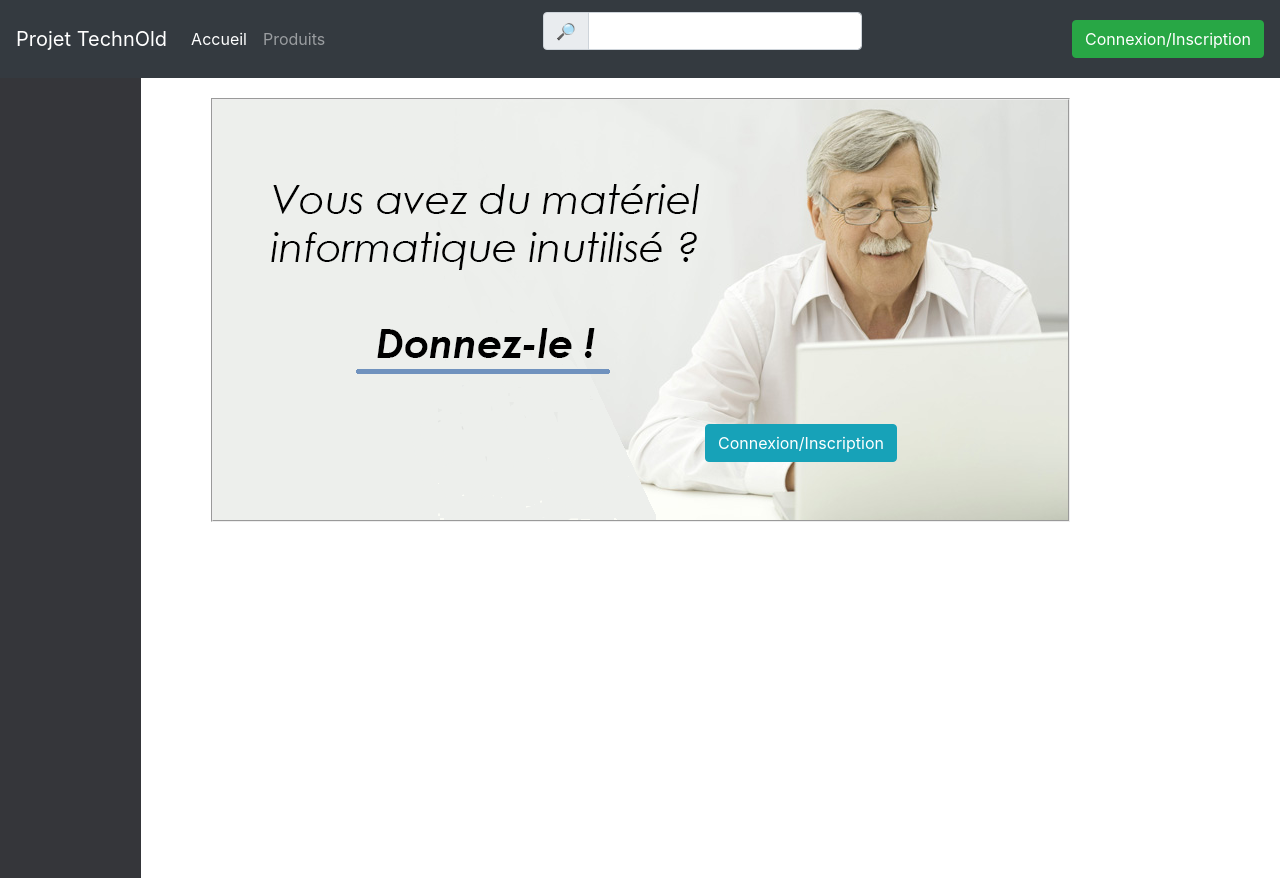
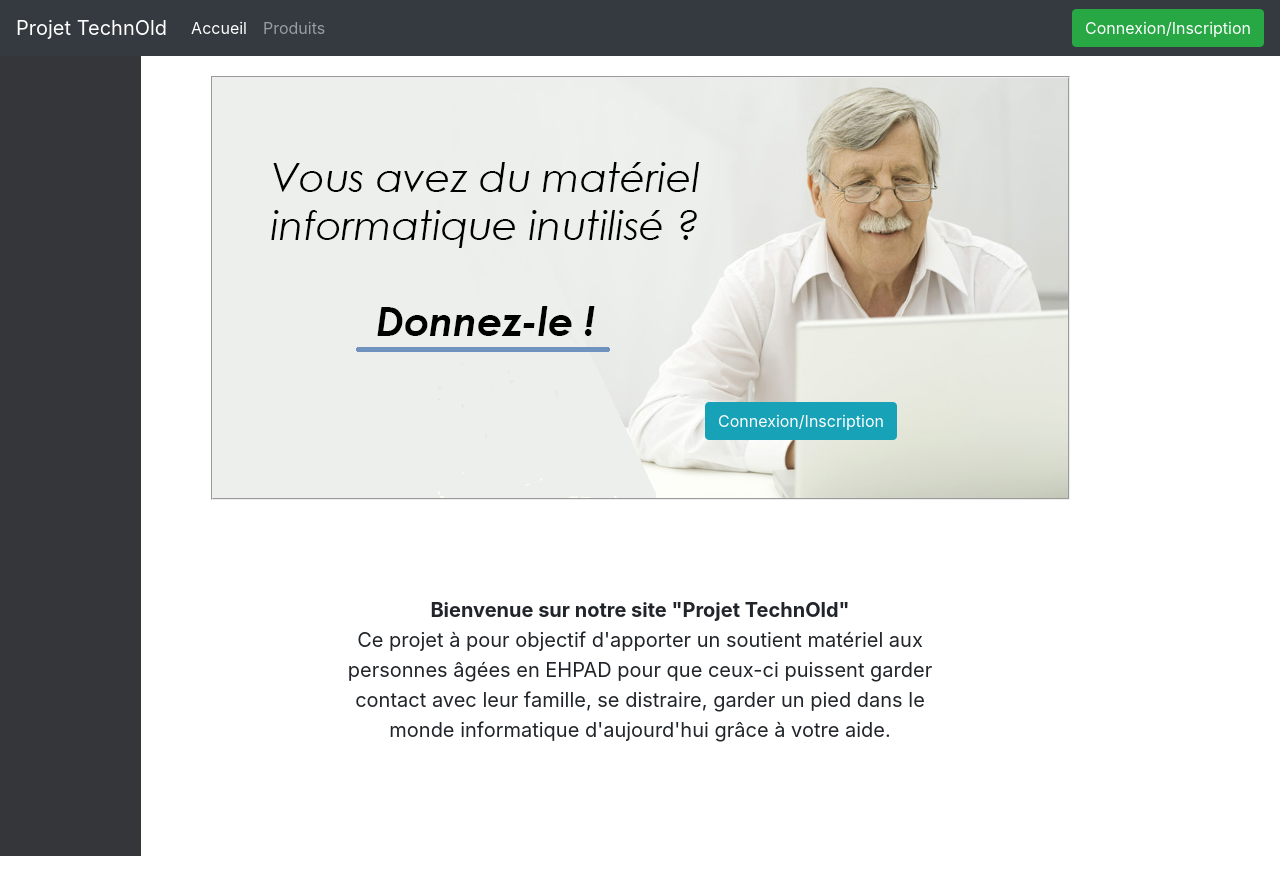
Before and after one commit to AtlasGrnt/POIN, a PHP site: page / in a window 1280 px wide; the page is wider, and only the part inside the window is pictured. After the commit the page ends 856 px from the top of that part, so only its background shows below. Run offline with PHP 8.4, Linux system fonts and the light colour scheme.

Commit message:
FIX: Correcting CSS cases
Correction de petit problèmes CSS des familles

```diff
--- a/index.php
+++ b/index.php
@@ -29,14 +29,6 @@
                         <a class="nav-link" href="Produits.php">Produits</a>
                     </li>
                 </ul>
-                <form class="form-inline my-lg-1 mr-auto">
-                 <div class="input-group mb-3">
-                     <div class="input-group-prepend">
-                          <span class="input-group-text">&#128270;</span>
-                     </div>
-                      <input type="text" class="form-control">
-                    </div>
-                </form>
                 <a href="login.php" class="btn btn-success my-2 my-sm-0" role="button">Connexion/Inscription</a>
             </div>
         </nav>
@@ -48,6 +40,12 @@
         <div class="bouton">
         <a href="login.php" class="btn btn-info my-2 my-sm-0" role="button">Connexion/Inscription</a>
         </div>
+    </div>
+
+    <div class="paragrapheA">
+        <p><B>Bienvenue sur notre site "Projet TechnOld"</B><br> Ce projet à pour objectif d'apporter un soutient matériel aux personnes âgées en EHPAD pour que ceux-ci puissent
+            garder contact avec leur famille, se distraire, garder un pied dans le monde informatique d'aujourd'hui grâce à votre aide.
+        </p>
     </div>
     <footer>
     </footer>
--- a/styles/style.css
+++ b/styles/style.css
@@ -46,6 +46,7 @@ body {
     border-color: black;
     margin-top: -2%;
     margin-right: 1%;
+    width: 26%;
 }
 
 #Produits {
@@ -133,3 +134,16 @@ article {
 .form-style-6 input[type="button"]:hover {
     background: #2EBC99;
 }
+
+.paragrapheA {
+    text-align: center;
+    margin-left: auto;
+    margin-right: auto;
+    margin-top: 9%;
+    width: 50%;
+    font-size: 20px;
+}
+
+.connect {
+    margin-top: 4%;
+}
```
Also changed, not shown: Produits.php (+1 -9 lines).
